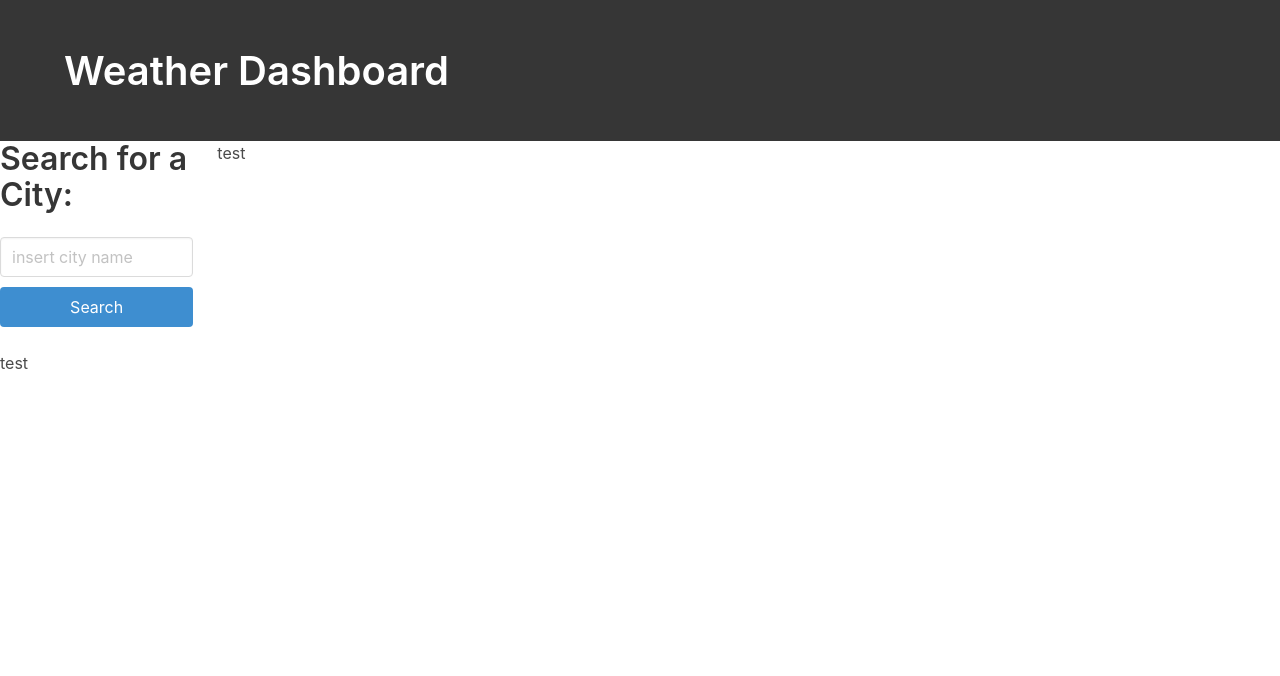
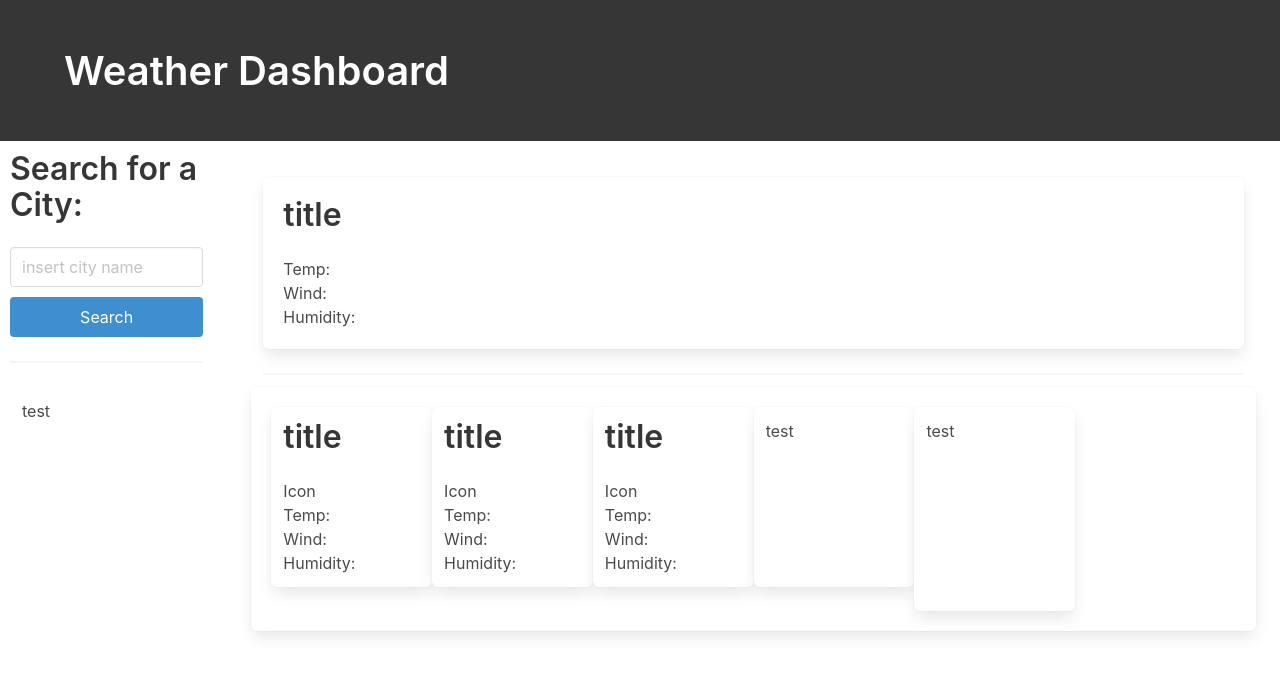
Before and after one commit to Aesthetic-Justice/Weather-App, a website: page index.html in a window 1280 px wide. Drawn offline with nearby package versions, Linux system fonts and the light colour scheme.

Commit message:
JS Hello World

```diff
--- a/index.html
+++ b/index.html
@@ -2,30 +2,67 @@
     <meta charset="UTF-8" name="viewport" content="width=device-width, initial-scale=1.0">
     <title>Tech Blog</title>
     <link rel="stylesheet" href="https://cdn.jsdelivr.net/npm/bulma@0.9.4/css/bulma.min.css">
-    <link rel="stylesheet" type="text/css" href="/css/style.css">
 </head>
 
 <body>
-    <section class="hero is-dark">
+    <!-- Header -->
+    <aside class="hero is-dark">
         <div class="hero-body">
             <div class="container">
                 <h1 class="title is-2">Weather Dashboard</h1>
             </div>
         </div>
-    </section>
-    <main class="columns">
+    </aside>
+    <main class="columns is-mobile is-centered">
         <!-- Sidebar -->
-        <article class="column is-2">
-            <div class="columns is-multiline">
-                <section class="column is-12">
+        <side class="column is-2" style="margin-top:10px; margin-left:10px">
+            <div >
+                <section id="searchBox">
                     <p class="title">Search for a City:</p>
                     <input class="input" type="text" placeholder="insert city name">
-                    <input class="button is-fullwidth is-info" style="margin-top:10px" type="submit" value="Search">
+                    <button class="button is-fullwidth is-info" style="margin-top:10px" type="submit">Search</button>
                 </section>
+                <hr>
                 <section class="column">test</section>
             </div>
+        </side>
+        <!-- Main section -->
+        <article class="column section">
+            <section>
+                <section class="box">
+                    <p class="title">title</p>
+                    <p>Temp: </p>
+                    <p>Wind: </p>
+                    <p>Humidity: </p>
+                </section>
+                <hr>
+                <section class="box columns">
+                    <div class="box column is-2">
+                        <p class="title">title</p>
+                        <p>Icon</p>
+                        <p>Temp: </p>
+                        <p>Wind: </p>
+                        <p>Humidity: </p>
+                    </div>
+                    <div class="box column is-2">
+                        <p class="title">title</p>
+                        <p>Icon</p>
+                        <p>Temp: </p>
+                        <p>Wind: </p>
+                        <p>Humidity: </p>
+                    </div>
+                    <div class="box column is-2">
+                        <p class="title">title</p>
+                        <p>Icon</p>
+                        <p>Temp: </p>
+                        <p>Wind: </p>
+                        <p>Humidity: </p>
+                    </div>
+                    <div class="box column is-2">test</div>
+                    <div class="box column is-2">test</div>
+                </section>
+            </section>
         </article>
-        <!-- Main section -->
-        <section class="column"> test</section>
     </main>
+    <script src="./js/weatherscript.js"></script>
 </body>
--- /dev/null
+++ b/js/weatherscript.js
@@ -0,0 +1,3 @@
+let searchBox = document.getElementById(`searchBox`);
+
+console.log(`hello world`)
```
